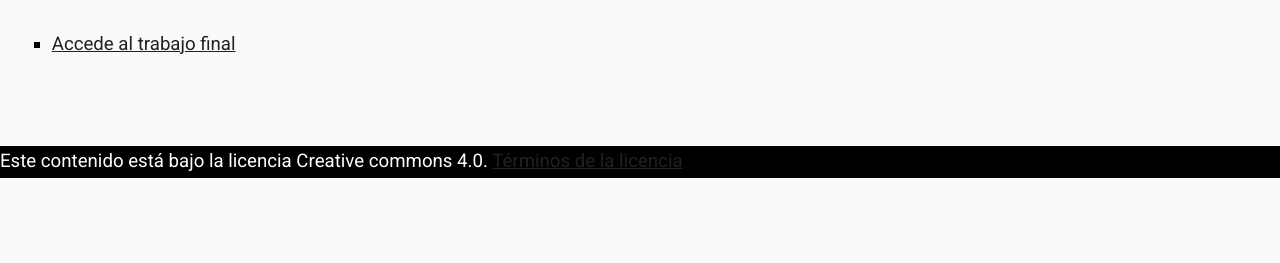
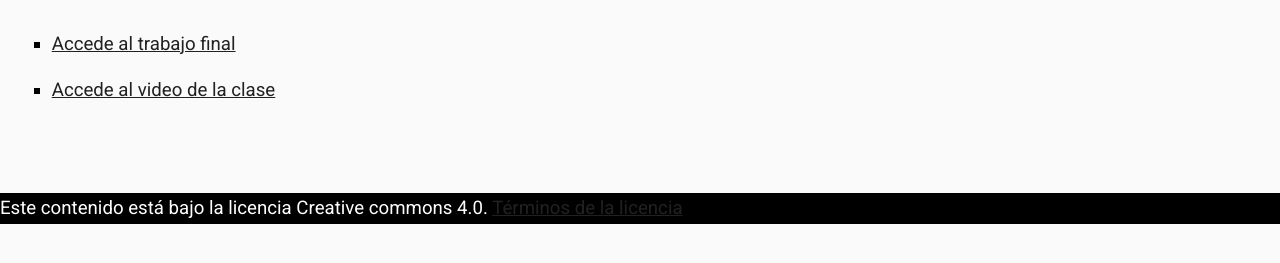
Before and after one commit to RonnyG2121/js-itgrarte-sept-2024, a plain HTML site: page clase6.html in a window 1280 px wide. Shown: the part 445-708 px from the top of the page. Drawn offline with Linux system fonts and the light colour scheme.

Commit message:
Añade el enlace al video de la clase 6

```diff
--- a/clase6.html
+++ b/clase6.html
@@ -31,7 +31,7 @@
             <div>
                 <ul>
                     <li><a href="https://classroom.google.com/c/NzEwMzMxNjIwNjQy/a/NzI0NTAzMzQxOTg5/details" target="_blank">Accede al trabajo final</a></li>
-                    <!-- <li><a href="https://drive.google.com/file/d/1hnV8nGHgc_CFW4XyZdZgsPJFNpu2kavo/view?usp=sharing" target="_blank">Accede al video de la clase</a></li> -->
+                    <li><a href="https://drive.google.com/file/d/1WPbFhagoSr5qliamMuwoyD2PWi0rWXEx/view?usp=sharing" target="_blank">Accede al video de la clase</a></li>
                 </ul>
             </div>
 
```
